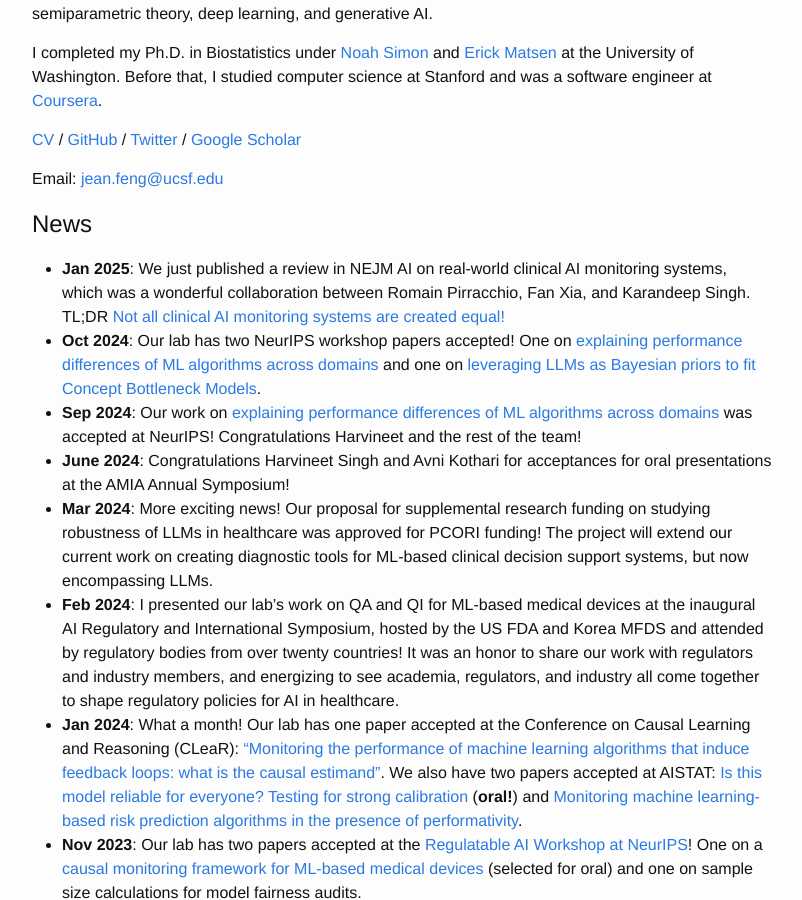
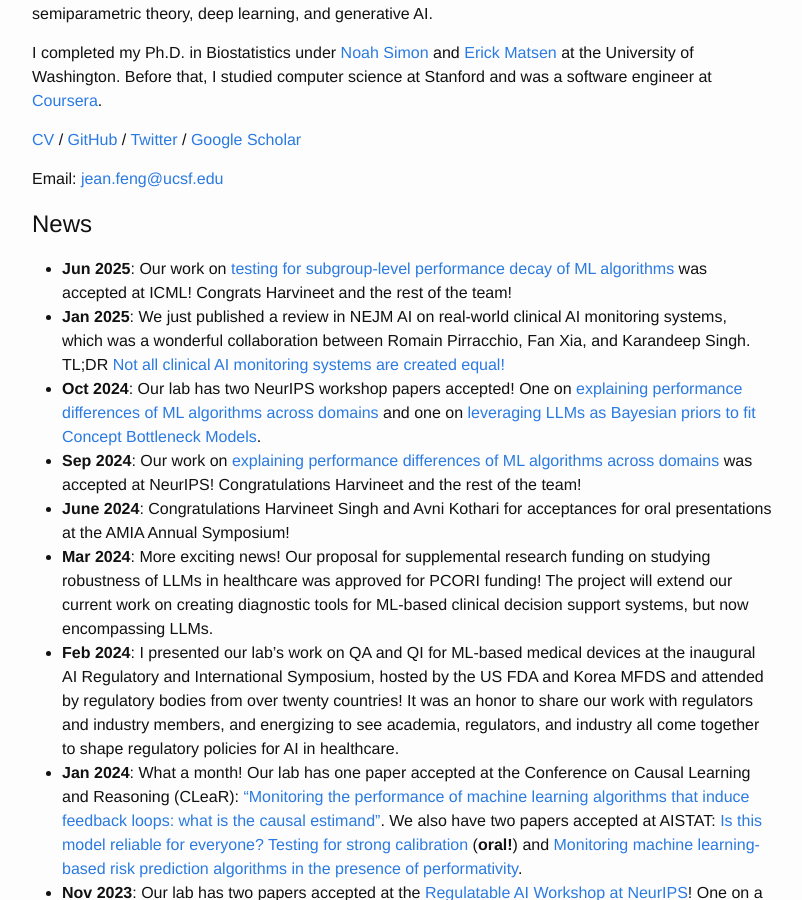
Before and after one commit to jjfeng/jjfeng.github.io, a Jekyll site: the page built from index.md, in a window 1280 px wide and 900 px high, scrolled down 408 px. Shown: the whole window, without its empty margins (238-1040 px from the left). Built offline with Jekyll 4.4.1, drawn with Linux system fonts in a browser that asks for light colours.

Commit message:
update news

```diff
--- a/index.md
+++ b/index.md
@@ -46,6 +46,7 @@ document.write("<a href='mailto:"+link+"'>"+link+"</a>")
 </script><noscript>Sorry, you need Javascript on to email.</noscript>
 
 ## News
+- **Jun 2025**: Our work on [testing for subgroup-level performance decay of ML algorithms](https://icml.cc/virtual/2025/poster/45315) was accepted at ICML! Congrats Harvineet and the rest of the team!
 - **Jan 2025**: We just published a review in NEJM AI on real-world clinical AI monitoring systems, which was a wonderful collaboration between Romain Pirracchio, Fan Xia, and Karandeep Singh. TL;DR [Not all clinical AI monitoring systems are created equal!](https://ai.nejm.org/doi/full/10.1056/AIra2400657)
 - **Oct 2024**: Our lab has two NeurIPS workshop papers accepted! One on [explaining performance differences of ML algorithms across domains](https://arxiv.org/abs/2402.14254) and one on [leveraging LLMs as Bayesian priors to fit Concept Bottleneck Models](https://arxiv.org/abs/2410.15555).
 - **Sep 2024**: Our work on [explaining performance differences of ML algorithms across domains](https://arxiv.org/abs/2402.14254) was accepted at NeurIPS! Congratulations Harvineet and the rest of the team!
```
